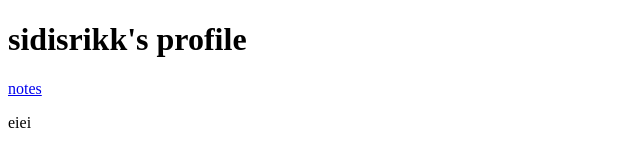
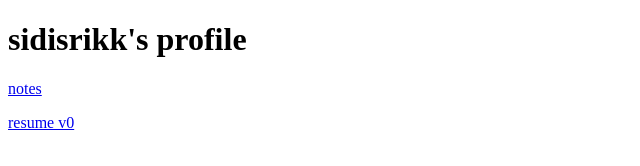
Before and after one commit to sidisrikk/sidisrikk.github.io, a website: page index.html in a window 1280 px wide. Shown: the full height of the page, 0-640 px from the left. Drawn offline with Linux system fonts and the light colour scheme.

Commit message:
serve html cmd

```diff
--- a/index.html
+++ b/index.html
@@ -3,6 +3,6 @@
 <body>
 <h1>sidisrikk's profile</h1>
 <p><a href="https://medium.com/@sidi.srikk">notes</a></p>
-eiei
+<p><a href="https://docs.google.com/document/d/11CPq8td_a4nxzDL1T93268MTx-6nxCHW_t2RkQQUYqk">resume v0</a></p>
 </body>
 </html>
```
Also changed, not shown: package.json (added, +8 -0 lines), 1 other file.
